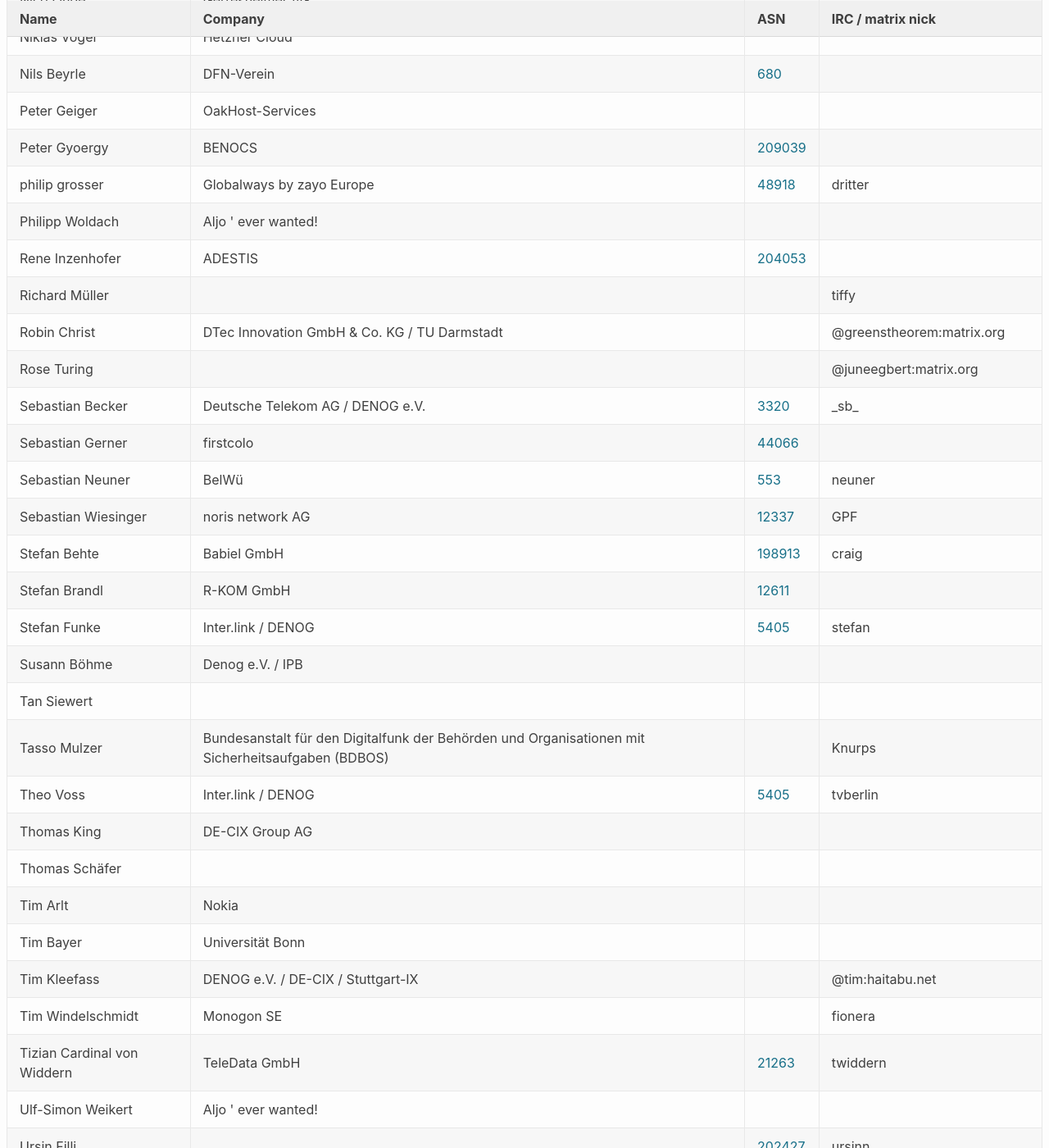
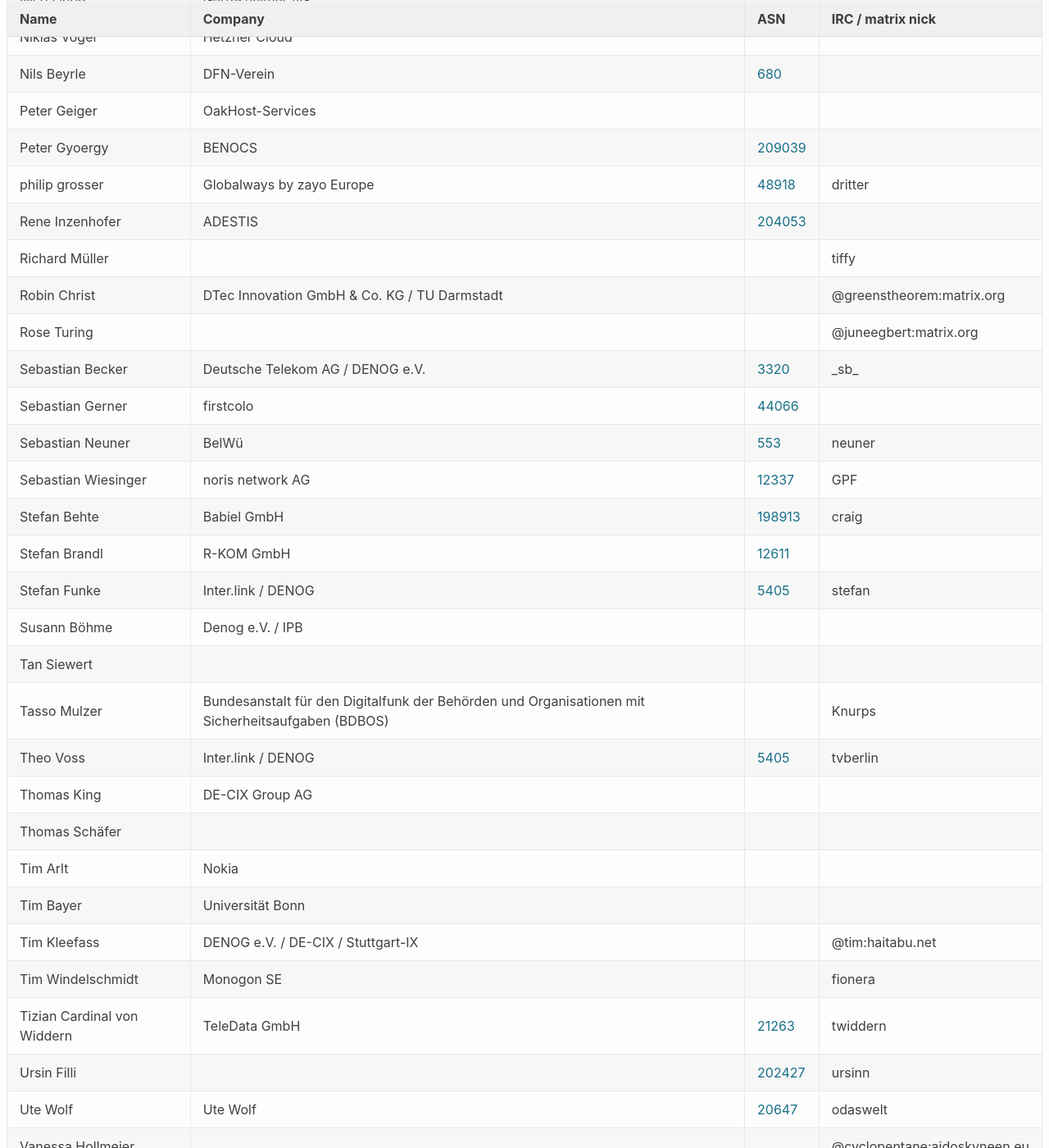
Before and after one commit to denog/pretix-attendeelist, a Jekyll site: the page built from denog17/index.markdown, in a window 1280 px wide and 1400 px high, scrolled down 3148 px. Shown: the whole window at 82% size. Built offline with Jekyll 4.4.1, drawn with Linux system fonts in a browser that asks for light colours.

Commit message:
Latest data: Thu May 29 22:10:45 UTC 2025

```diff
--- a/_data/attendees_denog17_onsite.json
+++ b/_data/attendees_denog17_onsite.json
@@ -426,12 +426,6 @@
     "asn": "48918"
   },
   {
-    "name": "Philipp Woldach",
-    "company": "Aljo ' ever wanted!",
-    "irc": null,
-    "asn": null
-  },
-  {
     "name": "Rene Inzenhofer",
     "company": "ADESTIS",
     "irc": null,
@@ -564,12 +558,6 @@
     "asn": "21263"
   },
   {
-    "name": "Ulf-Simon Weikert",
-    "company": "Aljo ' ever wanted!",
-    "irc": null,
-    "asn": null
-  },
-  {
     "name": "Ursin Filli",
     "company": null,
     "irc": "ursinn",
```
